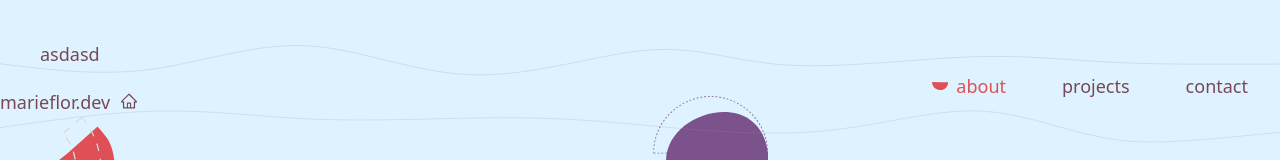
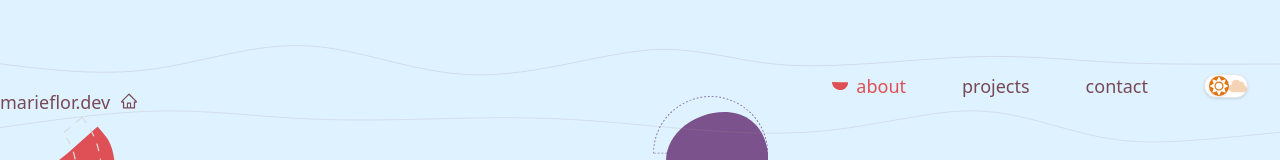
Before and after one commit to luciohernandeznew/portfolio, a Next.js app: page /about in a window 1280 px wide. Shown: the top 160 px of the page. Built offline with nearby package versions, Linux system fonts and the light colour scheme; no server answers; a web font is replaced by a local one.

Commit message:
feat: the mode toggle

```diff
--- a/components/Header/Header.tsx
+++ b/components/Header/Header.tsx
@@ -1,18 +1,39 @@
+import { useTheme } from "next-themes";
 import { useRouter } from "next/router";
+import { useEffect, useState } from "react";
 import { RiChat1Line, RiCodeLine, RiUserHeartLine } from "react-icons/ri";
+import { useMediaQuery } from "react-responsive";
+import ModeToggle from "./ModeToggle";
 import NavItem from "./NavItem";
 import SiteTitle from "./SiteTitle";
 
 export default function Header() {
+  const [mounted, setMounted] = useState(false);
+  const { theme, setTheme } = useTheme();
   const router = useRouter();
   const currentPath = router.pathname;
+  const isMobile = useMediaQuery({ maxWidth: 768 });
+
+  // useEffect only runs on the client, so now we can safely show the UI
+  useEffect(() => {
+    setMounted(true);
+  }, []);
+
+  if (!mounted) {
+    return null;
+  }
 
   return (
     <div className="flex w-full mt-10 md:mt-20 items-center justify-between">
       <SiteTitle isHome={currentPath === "/"} />
+      {isMobile && (
+        <div className="absolute top-10 right-5">
+          <ModeToggle theme={theme} setTheme={setTheme} />
+        </div>
+      )}
 
       <nav className="absolute bottom-4 w-[90%] md:w-auto left-1/2 -translate-x-1/2 md:translate-x-0 md:left-0 md:relative bg-pink dark:bg-orange/50 dark:md:bg-transparent md:bg-transparent rounded-3xl px-8 py-2">
-        <ul className="flex space-x-6 md:space-x-14 justify-around md:justify-end">
+        <ul className="flex space-x-6 md:space-x-14 justify-around md:justify-end items-center">
           <NavItem
             url="/about"
             isActive={currentPath === "/about"}
@@ -37,6 +58,8 @@ export default function Header() {
           >
             contact
           </NavItem>
+
+          {!isMobile && <ModeToggle theme={theme} setTheme={setTheme} />}
         </ul>
       </nav>
     </div>
--- /dev/null
+++ b/components/Header/ModeToggle.tsx
@@ -0,0 +1,46 @@
+import classNames from "classnames";
+import { FaCloud, FaMoon, FaSun } from "react-icons/fa";
+
+interface Props {
+  setTheme: (value: string) => void;
+  theme?: string;
+}
+
+export default function ModeToggle({ setTheme, theme }: Props) {
+  const isDark = theme === "dark";
+
+  return (
+    <button
+      className={classNames(
+        "w-11 h-6 rounded-full transition duration-300 focus:outline-none shadow relative border",
+        {
+          "bg-white": !isDark,
+          "bg-black ": isDark,
+        }
+      )}
+      onClick={() => setTheme(theme === "dark" ? "light" : "dark")}
+    >
+      <FaCloud
+        className={classNames("absolute top-0.5 opacity-30", {
+          "text-blue left-0 ": isDark,
+          "text-orange right-0 ": !isDark,
+        })}
+      />
+      <div
+        className={classNames(
+          "w-5 h-5 relative rounded-full transition duration-500 transform flex items-center justify-center text-white shadow",
+          {
+            "bg-orange translate-x-0 ml-1": !isDark,
+            "bg-teal translate-x-full -mr-1": isDark,
+          }
+        )}
+      >
+        {theme === "dark" ? (
+          <FaMoon width={12} height={12} />
+        ) : (
+          <FaSun width={12} height={12} />
+        )}
+      </div>
+    </button>
+  );
+}
--- a/components/Layout/PageLayout.tsx
+++ b/components/Layout/PageLayout.tsx
@@ -1,13 +1,8 @@
-import { useTheme } from "next-themes";
-
 interface Props {
   children: React.ReactNode;
 }
 
 export default function PageLayout({ children }: Props) {
-  const { theme, setTheme } = useTheme();
-  console.log(theme);
-
   return (
     <main
       className="font-sans min-h-screen w-full text-base md:text-lg text dark:text-blue overflow-hidden bg-cover bg-no-repeat"
@@ -16,12 +11,6 @@ export default function PageLayout({ children }: Props) {
       }}
     >
       {children}
-      <button
-        className="absolute top-10 left-10"
-        onClick={() => setTheme(theme === "dark" ? "light" : "dark")}
-      >
-        asdasd
-      </button>
     </main>
   );
 }
--- a/pages/_app.tsx
+++ b/pages/_app.tsx
@@ -13,7 +13,7 @@ export default function App({ Component, pageProps }: AppProps) {
       </Head>
 
       <LogRocket />
-      <ThemeProvider attribute="class">
+      <ThemeProvider attribute="class" defaultTheme="light">
         <Component {...pageProps} />
       </ThemeProvider>
     </>
--- a/tailwind.config.js
+++ b/tailwind.config.js
@@ -16,6 +16,7 @@ module.exports = {
         blue: "#def3ff",
         red: "#DE5055",
         orange: "#DF7410",
+        teal: "#2F4858",
       },
       fontFamily: {
         sans: [
```
